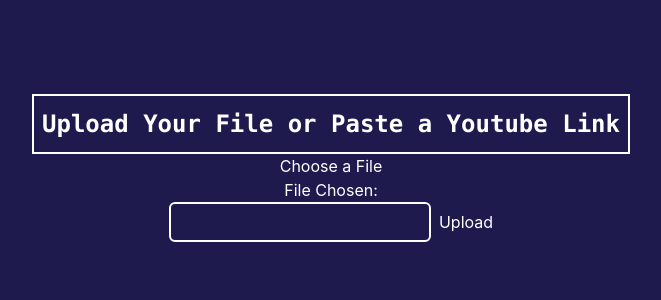
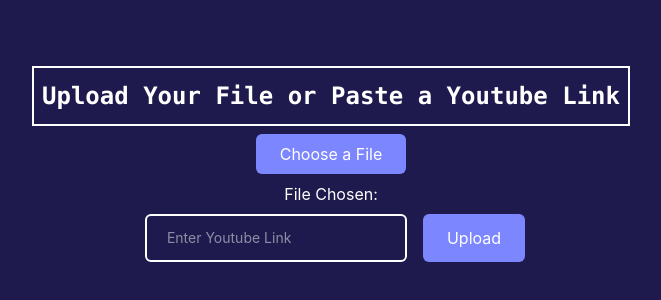
Before and after one commit to SpeedRelativity/Lecture-Summarizer---SPRINGBOOT-JAVA-PYTHON, a React app in the folder lectureSummary/frontend/: page / in a window 1280 px wide. Shown: the part 232-532 px from the top of the page, without its empty margins (309-970 px from the left). Built offline with nearby package versions, Linux system fonts and the light colour scheme; the HTML template or start-up script is replaced by a standard one.

Commit message:
Organized in pages

```diff
--- a/lectureSummary/frontend/package.json
+++ b/lectureSummary/frontend/package.json
@@ -7,7 +7,8 @@
     "dev": "vite",
     "build": "tsc -b && vite build",
     "lint": "eslint .",
-    "preview": "vite preview"
+    "preview": "vite preview",
+    "test": "vitest"
   },
   "dependencies": {
     "react": "^19.1.1",
@@ -19,7 +20,6 @@
     "@testing-library/jest-dom": "^6.9.1",
     "@testing-library/react": "^16.3.0",
     "@testing-library/user-event": "^14.6.1",
-    "@types/jest": "^30.0.0",
     "@types/node": "^24.7.2",
     "@types/react": "^19.1.16",
     "@types/react-dom": "^19.1.9",
--- a/lectureSummary/frontend/src/App.tsx
+++ b/lectureSummary/frontend/src/App.tsx
@@ -1,43 +1,10 @@
-import { useState } from "react";
-import { useRef } from "react";
 import "./App.css";
+import Home from "./pages/Home.tsx";
 
 function App() {
-  const fileRef = useRef<HTMLInputElement>(null);
-  const [fileName, setFileName] = useState("");
-
-  const handleClick = () => {
-    fileRef.current?.click();
-    console.log(fileRef);
-  };
-
   return (
     <>
-      <div className="flex">
-        <div className="flex flex-col items-center justify-center w-full h-screen bg-indigo-950">
-          <h1 className="font-mono text-2xl font-bold py-3 border-2 p-2">
-            Upload Your File or Paste a Youtube Link
-          </h1>
-          <button id="fileButton" onClick={handleClick}>
-            Choose a File
-          </button>
-          <text>File Chosen: {fileName}</text>
-
-          <input
-            type="file"
-            onChange={(e) => setFileName(e.target.files?.[0]?.name || "")}
-            ref={fileRef}
-            className="hidden"
-          />
-          <div className="flex flex-wrap justify-center gap-2">
-            <input
-              className="border-2 rounded-md px-5 py-2 text-sm"
-              type="text"
-            />
-            <button className="text-black bg-white-100 ">Upload</button>
-          </div>
-        </div>
-      </div>
+      <Home></Home>
     </>
   );
 }
--- /dev/null
+++ b/lectureSummary/frontend/src/pages/Home.tsx
@@ -0,0 +1,48 @@
+import { useRef, useState } from "react";
+
+const Home = () => {
+  const fileRef = useRef<HTMLInputElement>(null);
+  const [fileName, setFileName] = useState("");
+
+  const handleClick = () => {
+    fileRef.current?.click();
+    console.log(fileRef);
+  };
+
+  return (
+    <div className="flex">
+      <div className="flex flex-col items-center justify-center w-full h-screen bg-indigo-950">
+        <h1 className="font-mono text-2xl font-bold py-3 border-2 p-2">
+          Upload Your File or Paste a Youtube Link
+        </h1>
+        <button
+          id="fileButton"
+          className="bg-indigo-400 text-black rounded-md px-6 py-2 my-2"
+          onClick={handleClick}
+        >
+          Choose a File
+        </button>
+        <text>File Chosen: {fileName}</text>
+
+        <input
+          type="file"
+          onChange={(e) => setFileName(e.target.files?.[0]?.name || "")}
+          ref={fileRef}
+          className="hidden"
+        />
+        <div className="flex flex-wrap justify-center gap-2">
+          <input
+            className="border-2 rounded-md px-5 py-3 m-2 text-sm"
+            type="text"
+            placeholder="Enter Youtube Link"
+          />
+          <button className="text-black bg-indigo-400 rounded-md px-6 py-2 my-2">
+            Upload
+          </button>
+        </div>
+      </div>
+    </div>
+  );
+};
+
+export default Home;
```
